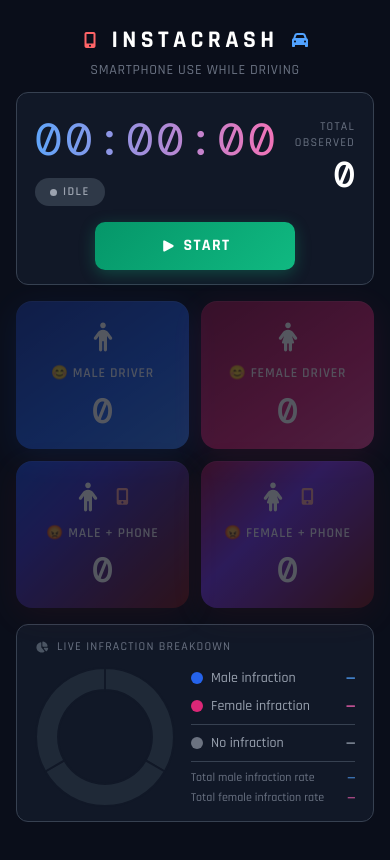
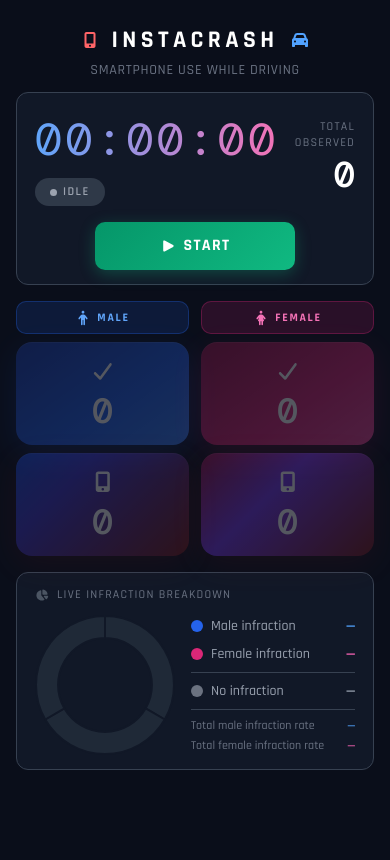
Before and after one commit to tagliala-labs/instacrash, a React (Vite) app: page / in a window 390 px wide. Shown: the top 860 px of the page. Built offline with nearby package versions, Linux system fonts and the light colour scheme.

Commit message:
Redesign count buttons: two gender columns with header + check/phone buttons

```diff
--- a/App.tsx
+++ b/App.tsx
@@ -4,6 +4,7 @@
   CarIcon,
   ChartPieIcon,
   CheckeredFlagIcon,
+  CheckIcon,
   ChevronRightIcon,
   ClockRotateLeftIcon,
   MobileScreenButtonIcon,
@@ -466,8 +467,14 @@
           </div>
         </div>
 
-        {/* Count Buttons */}
+        {/* Count Buttons — two gender columns */}
         <div className="mb-4 grid grid-cols-2 gap-3">
+          {/* ── Male column ── */}
+          <div className="flex flex-col gap-2">
+            <div className="col-gender-header col-male-header">
+              <PersonIcon style={{ width: '1rem', height: '1rem' }} />
+              <span>Male</span>
+            </div>
             <button
               ref={(el) => {
                 btnRefs.current.male = el;
@@ -476,11 +483,30 @@
               onClick={() => register('male')}
               disabled={!isRunning}
             >
-            <PersonIcon style={{ width: '2rem', height: '2rem' }} />
-            <span className="count-label">😊 Male Driver</span>
+              <CheckIcon style={{ width: '1.6rem', height: '1.6rem' }} />
               <span className="count-number">{male}</span>
             </button>
+            <button
+              ref={(el) => {
+                btnRefs.current.malePhone = el;
+              }}
+              className="count-btn btn-male-infraction"
+              onClick={() => register('malePhone')}
+              disabled={!isRunning}
+            >
+              <MobileScreenButtonIcon
+                style={{ width: '1.6rem', height: '1.6rem' }}
+              />
+              <span className="count-number">{malePhone}</span>
+            </button>
+          </div>
 
+          {/* ── Female column ── */}
+          <div className="flex flex-col gap-2">
+            <div className="col-gender-header col-female-header">
+              <PersonDressIcon style={{ width: '1rem', height: '1rem' }} />
+              <span>Female</span>
+            </div>
             <button
               ref={(el) => {
                 btnRefs.current.female = el;
@@ -489,29 +515,9 @@
               onClick={() => register('female')}
               disabled={!isRunning}
             >
-            <PersonDressIcon style={{ width: '2rem', height: '2rem' }} />
-            <span className="count-label">😊 Female Driver</span>
+              <CheckIcon style={{ width: '1.6rem', height: '1.6rem' }} />
               <span className="count-number">{female}</span>
             </button>
-
-          <button
-            ref={(el) => {
-              btnRefs.current.malePhone = el;
-            }}
-            className="count-btn btn-male-infraction"
-            onClick={() => register('malePhone')}
-            disabled={!isRunning}
-          >
-            <div className="flex items-center gap-2">
-              <PersonIcon style={{ width: '2rem', height: '2rem' }} />
-              <MobileScreenButtonIcon
-                style={{ width: '1.3rem', height: '1.3rem', color: '#fca5a5' }}
-              />
-            </div>
-            <span className="count-label">😡 Male + Phone</span>
-            <span className="count-number">{malePhone}</span>
-          </button>
-
             <button
               ref={(el) => {
                 btnRefs.current.femalePhone = el;
@@ -520,15 +526,12 @@
               onClick={() => register('femalePhone')}
               disabled={!isRunning}
             >
-            <div className="flex items-center gap-2">
-              <PersonDressIcon style={{ width: '2rem', height: '2rem' }} />
               <MobileScreenButtonIcon
-                style={{ width: '1.3rem', height: '1.3rem', color: '#fca5a5' }}
+                style={{ width: '1.6rem', height: '1.6rem' }}
               />
-            </div>
-            <span className="count-label">😡 Female + Phone</span>
               <span className="count-number">{femalePhone}</span>
             </button>
+          </div>
         </div>
 
         {/* Live Stats & Chart */}
--- a/icons.tsx
+++ b/icons.tsx
@@ -157,6 +157,19 @@
   </svg>
 );
 
+export const CheckIcon: React.FC<IconProps> = ({ className, style }) => (
+  <svg
+    xmlns="http://www.w3.org/2000/svg"
+    viewBox="0 0 640 640"
+    fill="currentColor"
+    className={className}
+    style={style}
+    aria-hidden="true"
+  >
+    <path d="M530.8 134.1C545.1 144.5 548.3 164.5 537.9 178.8L281.9 530.8C276.4 538.4 267.9 543.1 258.5 543.9C249.1 544.7 240 541.2 233.4 534.6L105.4 406.6C92.9 394.1 92.9 373.8 105.4 361.3C117.9 348.8 138.2 348.8 150.7 361.3L252.2 462.8L486.2 141.1C496.6 126.8 516.6 123.6 530.9 134z" />
+  </svg>
+);
+
 export const RotateLeftIcon: React.FC<IconProps> = ({ className, style }) => (
   <svg
     xmlns="http://www.w3.org/2000/svg"
--- a/index.css
+++ b/index.css
@@ -103,6 +103,32 @@
   }
 }
 
+/* ── Gender column headers ───────────────────────────────────────────── */
+.col-gender-header {
+  display: flex;
+  align-items: center;
+  justify-content: center;
+  gap: 6px;
+  padding: 7px 0;
+  font-size: 0.72rem;
+  font-weight: 700;
+  letter-spacing: 0.15em;
+  text-transform: uppercase;
+  border-radius: 10px;
+}
+
+.col-male-header {
+  background: rgba(37, 99, 235, 0.15);
+  color: #60a5fa;
+  border: 1px solid rgba(37, 99, 235, 0.3);
+}
+
+.col-female-header {
+  background: rgba(219, 39, 119, 0.15);
+  color: #f472b6;
+  border: 1px solid rgba(219, 39, 119, 0.3);
+}
+
 /* ── Count buttons ───────────────────────────────────────────────────── */
 .count-btn {
   position: relative;
@@ -110,7 +136,7 @@
   border: none;
   cursor: pointer;
   border-radius: 16px;
-  padding: 20px 12px;
+  padding: 16px 12px;
   display: flex;
   flex-direction: column;
   align-items: center;
```
Lines whose indentation alone changed are shown as unchanged.
